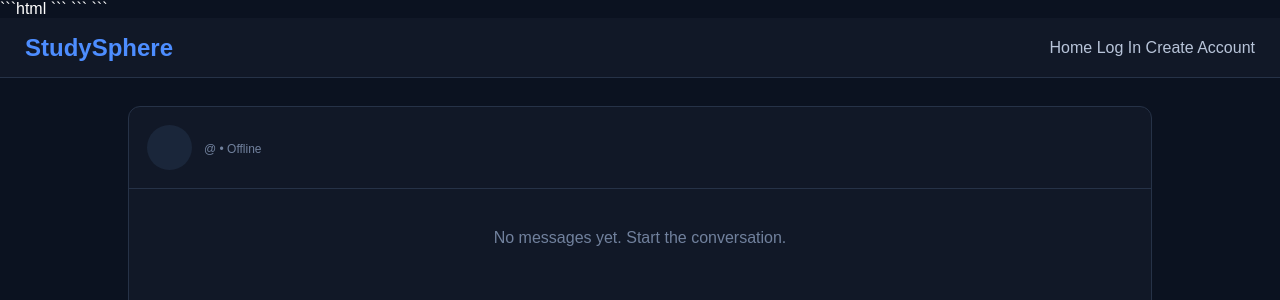
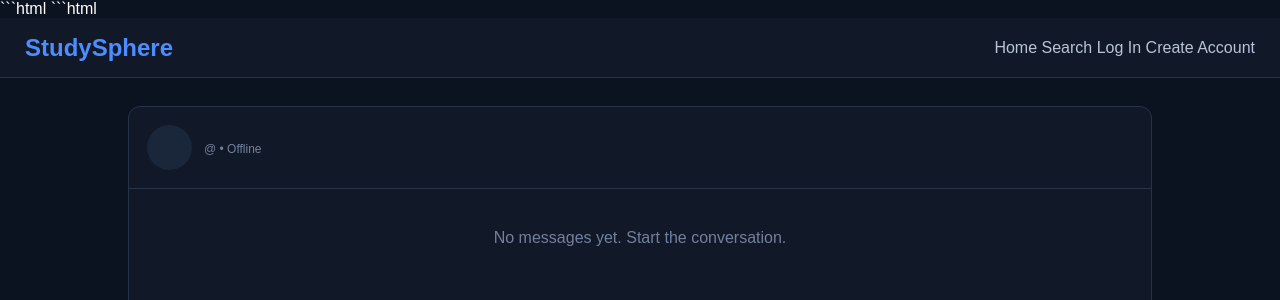
Before and after one commit to antichrist817/studysphere, a Python web app: template templates/dm.html in a window 1280 px wide. Shown: the top 300 px of the page. Run offline with Jinja, Linux system fonts and the light colour scheme; the template is opened without the code that fills it, so the values that code supplies are empty; some libraries are stand-ins or nearby versions.

Commit message:
Update base.html
Add search navigation

````diff
--- a/templates/base.html
+++ b/templates/base.html
@@ -1,10 +1,9 @@
+```html
 <!DOCTYPE html>
-
 <html lang="en">
 
 <head>
 
-```
     <meta charset="UTF-8">
 
     <meta
@@ -24,13 +23,11 @@
     <script
         src="https://cdnjs.cloudflare.com/ajax/libs/socket.io/4.0.1/socket.io.js"
     ></script>
-```
 
 </head>
 
 <body>
 
-```
     <header class="topbar">
 
         <div class="logo">
@@ -41,6 +38,10 @@
 
             <a href="{{ url_for('home') }}">
                 Home
+            </a>
+
+            <a href="{{ url_for('search') }}">
+                Search
             </a>
 
             {% if session.get("user_id") %}
@@ -84,8 +85,8 @@
         </p>
 
     </footer>
-```
 
 </body>
 
 </html>
+```
````
Lines whose indentation alone changed are shown as unchanged.
